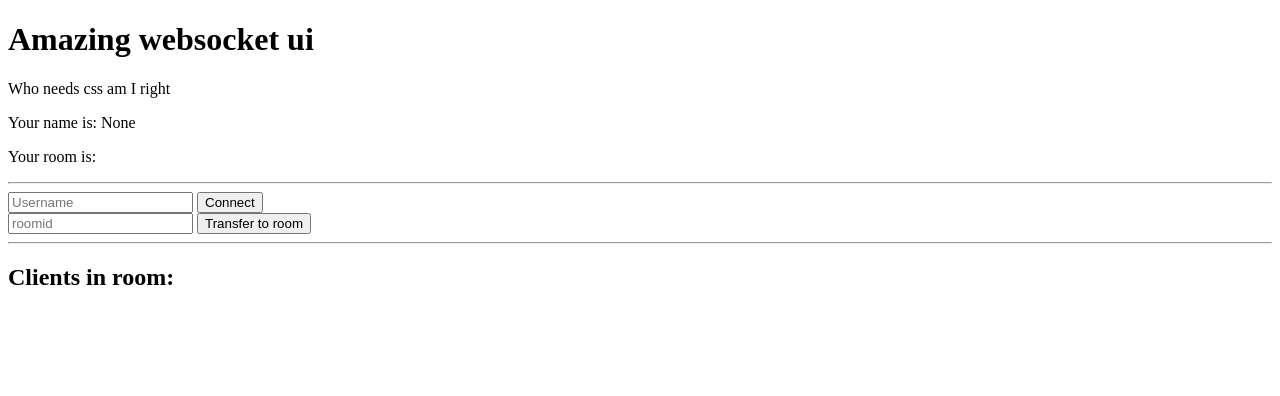
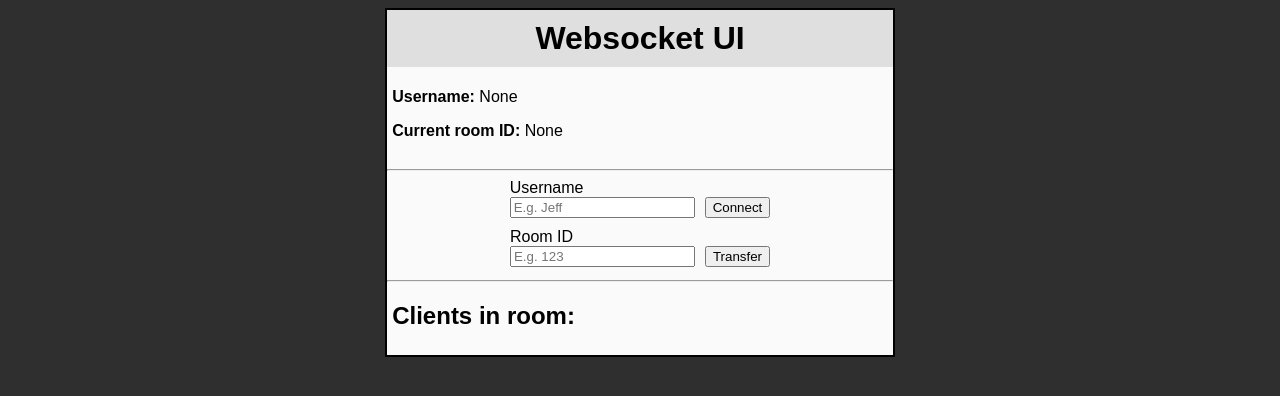
Before and after one commit to kguzek/code-jam-2022, a plain HTML site: page src/client/index.html in a window 1280 px wide. Drawn offline with Linux system fonts and the light colour scheme.

Commit message:
update web client
separate index.js into its own file, add misc improvements & fixes
update page layout and element tags
+ add basic styling!

```diff
--- a/src/client/index.html
+++ b/src/client/index.html
@@ -1,87 +1,48 @@
 <!DOCTYPE html>
 <html lang="en">
-<head>
-    <meta charset="UTF-8">
-    <meta name="viewport" content="width=device-width, initial-scale=1.0">
-    <meta http-equiv="X-UA-Compatible" content="ie=edge">
+  <head>
+    <meta charset="UTF-8" />
+    <meta name="viewport" content="width=device-width, initial-scale=1.0" />
+    <meta http-equiv="X-UA-Compatible" content="ie=edge" />
     <title>Document</title>
-</head>
-<body>
-    <h1>Amazing websocket ui</h1>
-    <p>Who needs css am I right</p>
+    <script defer src="index.js"></script>
+    <link rel="stylesheet" href="styles.css" />
+  </head>
+  <body>
+    <div id="root">
+      <main>
+        <h1>Websocket UI</h1>
 
-    <p>Your name is: <span id="displayName">None</span></p>
-    <p>Your room is: <span id="displayRoom"></span></p>
+        <div class="container">
+          <p><b>Username:</b> <span id="displayName">None</span></p>
+          <p><b>Current room ID:</b> <span id="displayRoom">None</span></p>
+        </div>
 
-    <hr>
+        <hr />
+        <form class="container">
+          <div>
+            <label>
+              Username
+              <input type="text" id="name" placeholder="E.g. Jeff" />
+            </label>
+            <input type="button" value="Connect" onclick="connect()" />
+          </div>
+          <div>
+            <label>
+              Room ID
+              <input type="text" id="roomid" placeholder="E.g. 123" />
+            </label>
+            <input type="button" value="Transfer" onclick="transfer()" />
+          </div>
+        </form>
 
-    <input type="text" id="name" placeholder="Username">
-    <input type="button" value="Connect" onclick="connect()">
-    <br>
-    <input type="text" id="roomid" placeholder="roomid">
-    <input type="button" value="Transfer to room" onclick="transfer()">
+        <hr />
 
-    <hr>
-
-    <h2>Clients in room:</h2>
-    <div id="clients">
-
+        <div class="container">
+          <h2>Clients in room:</h2>
+          <ul id="clients"></ul>
+        </div>
+      </main>
     </div>
-</body>
-
-<script>
-let ws = null
-
-function connect() {
-    let name = document.getElementById("name").value
-    if (name != "") { ws = new WebSocket("ws://localhost:8000/ws?name="+name) }
-    else { ws = new WebSocket("ws://localhost:8000/ws") }
-
-    ws.onmessage = event => {
-        let data = JSON.parse(event.data);
-
-        switch(data.type) {
-            case "transferred":
-                room = data.roomid
-                // Do something with the room transfer
-                console.log("New room id: " + room)
-                document.getElementById("displayRoom").innerHTML = room
-
-                out = ""
-
-                data.clients.forEach(client => {
-                    out += "<p>" + client + "</p>"
-                });
-
-                document.getElementById("clients").innerHTML = ""
-                document.getElementById("clients").innerHTML = out
-                break
-
-            case "new_connection":
-                document.getElementById("clients").innerHTML += "<p>" + data.name + "</p>"
-                break
-
-            // TODO: Need to also make this in python
-            case "client_disconnected":
-                break
-
-            default:
-                console.log("Unknown message type: " + data.type)
-                console.log(event)
-        }
-    }
-
-    console.log("Connected as " + name)
-    document.getElementById("displayName").innerHTML = name
-}
-
-function transfer() {
-    id = document.getElementById("roomid").value
-    ws.send(JSON.stringify({
-        type: "transfer",
-        roomid: id
-    }))
-}
-</script>
-
+  </body>
 </html>
--- /dev/null
+++ b/src/client/index.js
@@ -0,0 +1,63 @@
+const NAME_ELEM = document.getElementById("name");
+const DISPLAY_NAME_ELEM = document.getElementById("displayName");
+const DISPLAY_ROOM_ELEM = document.getElementById("displayRoom");
+const ROOM_ID_ELEM = document.getElementById("roomid");
+const CLIENTS_ELEM = document.getElementById("clients");
+
+const WEBSOCKET_URL = "ws://localhost:8000/ws";
+
+let ws;
+
+function addClientElem(clientText) {
+  const elem = document.createElement("li");
+  elem.textContent = clientText;
+  CLIENTS_ELEM.appendChild(elem);
+}
+
+function connect() {
+  const name = NAME_ELEM.value;
+  ws = new WebSocket(WEBSOCKET_URL + (name ? `?name=${name}` : ""));
+
+  ws.onmessage = (event) => {
+    let data = JSON.parse(event.data);
+
+    switch (data.type) {
+      case "transferred":
+        room = data.roomid;
+        // Do something with the room transfer
+        console.log("New room id: " + room);
+        DISPLAY_ROOM_ELEM.textContent = room;
+
+        CLIENTS_ELEM.innerHTML = "";
+        console.log(data.clients);
+        data.clients.forEach(addClientElem);
+        break;
+
+      case "new_connection":
+        addClientElem(data.name);
+        break;
+
+      // TODO: Need to also make this in python
+      case "client_disconnected":
+        break;
+
+      default:
+        console.error("Unknown message type:", data.type);
+        console.info(event);
+    }
+  };
+
+  console.info("Connected as user:", name);
+  DISPLAY_NAME_ELEM.textContent = name;
+}
+
+function transfer() {
+  id = ROOM_ID_ELEM.value;
+  if (!ws) return;
+  ws.send(
+    JSON.stringify({
+      type: "transfer",
+      roomid: id,
+    })
+  );
+}
--- /dev/null
+++ b/src/client/styles.css
@@ -0,0 +1,45 @@
+#root {
+  display: flex;
+  justify-content: center;
+}
+
+main {
+  width: 40%;
+  border: 2px solid black;
+  background-color: #fafafa;
+}
+
+.container {
+  padding: 0px 5px 5px;
+}
+
+form {
+  display: flex;
+  flex-direction: column;
+  align-items: center;
+  gap: 10px;
+}
+
+form div {
+  display: flex;
+  align-items: flex-end;
+  gap: 10px;
+}
+
+label {
+  display: flex;
+  flex-direction: column;
+}
+
+h1 {
+  display: flex;
+  justify-content: center;
+  background-color: #dfdfdf;
+  margin-top: 0px;
+  padding: 10px;
+}
+
+html {
+  background-color: #2f2f2f;
+  font-family: Arial, Helvetica, sans-serif;
+}
```
